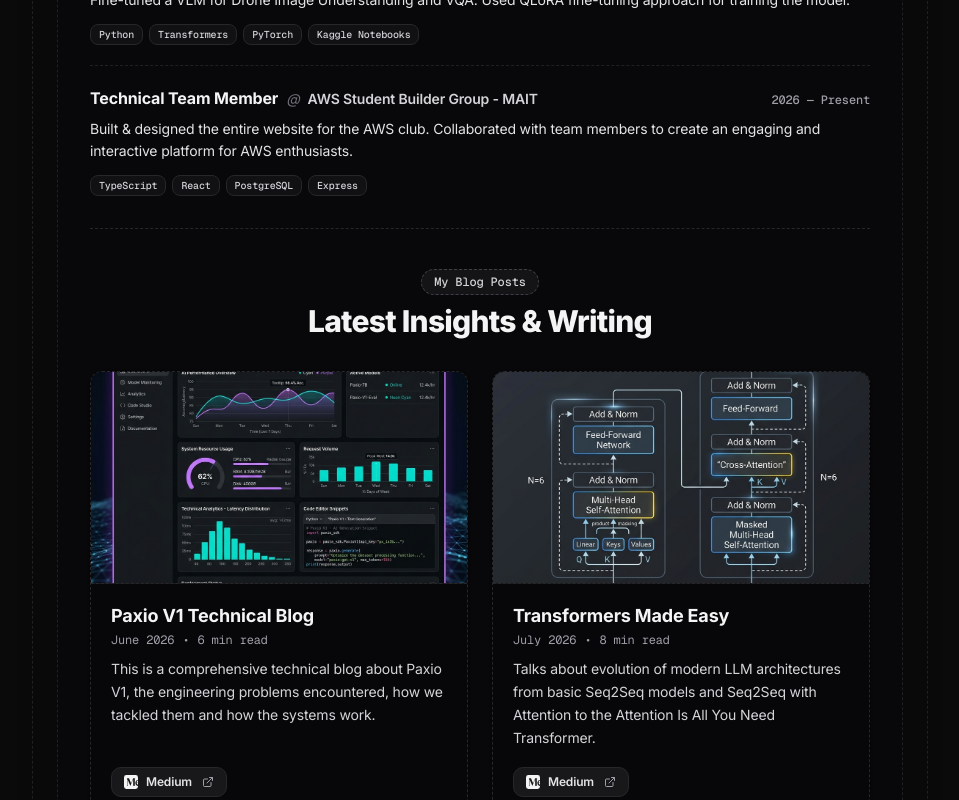
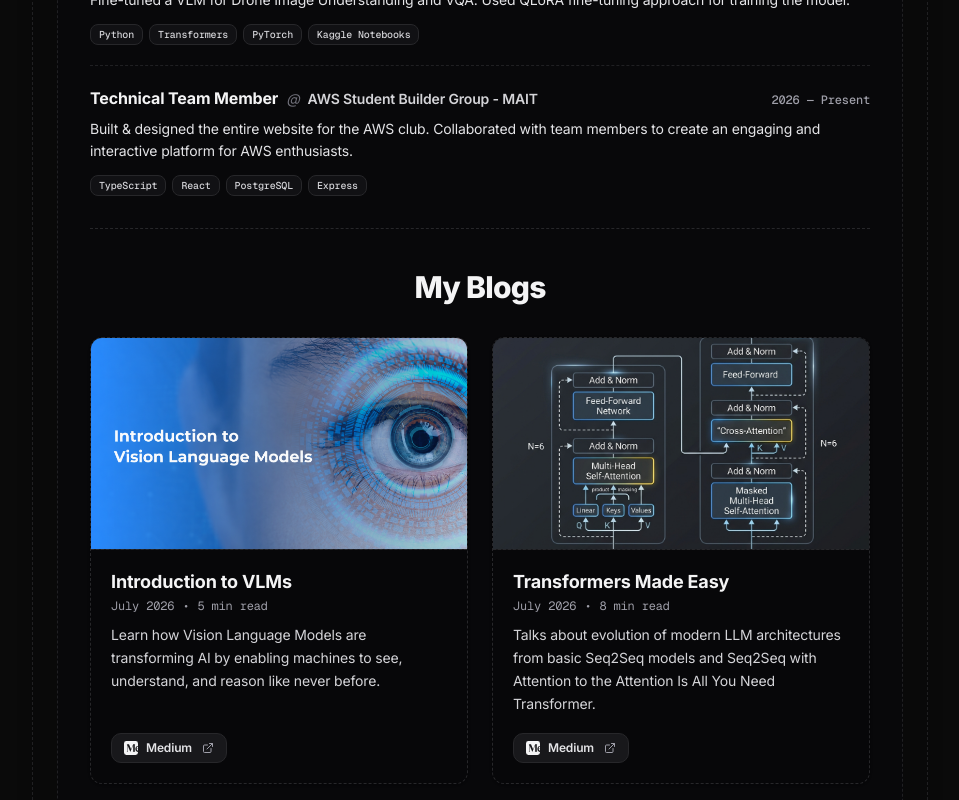
Before and after one commit to arpitneewaliya/arpitneewaliya-portfolio, a Next.js app: page / in a window 1280 px wide. Shown: the part 2000-2800 px from the top of the page, without its empty margins (160-1119 px from the left). Built offline with nearby package versions, Linux system fonts and the light colour scheme.

Commit message:
feat: add blog section component and update portfolio data with blog post details

```diff
--- a/src/components/sections/Blog.tsx
+++ b/src/components/sections/Blog.tsx
@@ -13,11 +13,8 @@
 
         {/* Section Header */}
         <div className="flex flex-col items-center text-center gap-2 pb-2">
-          <div className="inline-flex items-center px-3 py-1 rounded-full border border-dashed border-zinc-300 dark:border-zinc-700 bg-zinc-100/80 dark:bg-zinc-900/80 text-xs font-mono font-medium text-zinc-700 dark:text-zinc-300">
-            My Blog Posts
-          </div>
           <h2 className="text-2xl sm:text-3xl font-extrabold tracking-tight text-zinc-900 dark:text-zinc-100">
-            Latest Insights &amp; Writing
+            My Blogs
           </h2>
         </div>
 
--- a/src/data/data.ts
+++ b/src/data/data.ts
@@ -125,13 +125,13 @@
   ] as Project[],
   blogs: [
     {
-      title: "Paxio V1 Technical Blog",
-      date: "June 2026",
-      description: "This is a comprehensive technical blog about Paxio V1, the engineering problems encountered, how we tackled them and how the systems work.",
-      image: "/images/blog_paxio.png",
+      title: "Introduction to VLMs",
+      date: "July 2026",
+      description: "Learn how Vision Language Models are transforming AI by enabling machines to see, understand, and reason like never before.",
+      image: "/images/blog_vlm.png",
       platform: "Medium",
-      url: "https://medium.com/@arpitneewaliya",
-      readTime: "6 min read"
+      url: "https://medium.com/@arpitneewaliya/introduction-to-vlms-979601fd1291?sharedUserId=arpitneewaliya",
+      readTime: "5 min read"
     },
     {
       title: "Transformers Made Easy",
@@ -160,14 +160,5 @@
       url: "https://medium.com/@arpitneewaliya",
       readTime: "7 min read"
     },
-    {
-      title: "How do Blockchains Work 101",
-      date: "May 2026",
-      description: "Blockchain explains a decentralized system that removes control from governments and enables secure digital transactions like Bitcoin. It also introduces Ethereum, smart contracts, and Web3 for building trustless apps without intermediaries.",
-      image: "/images/blog_blockchain.png",
-      platform: "Medium",
-      url: "https://medium.com/@arpitneewaliya",
-      readTime: "5 min read"
-    }
   ] as BlogPost[]
 };
```
Also changed, not shown: public/images/blog_paxio.png (deleted), public/images/blog_vlm.png (added).
